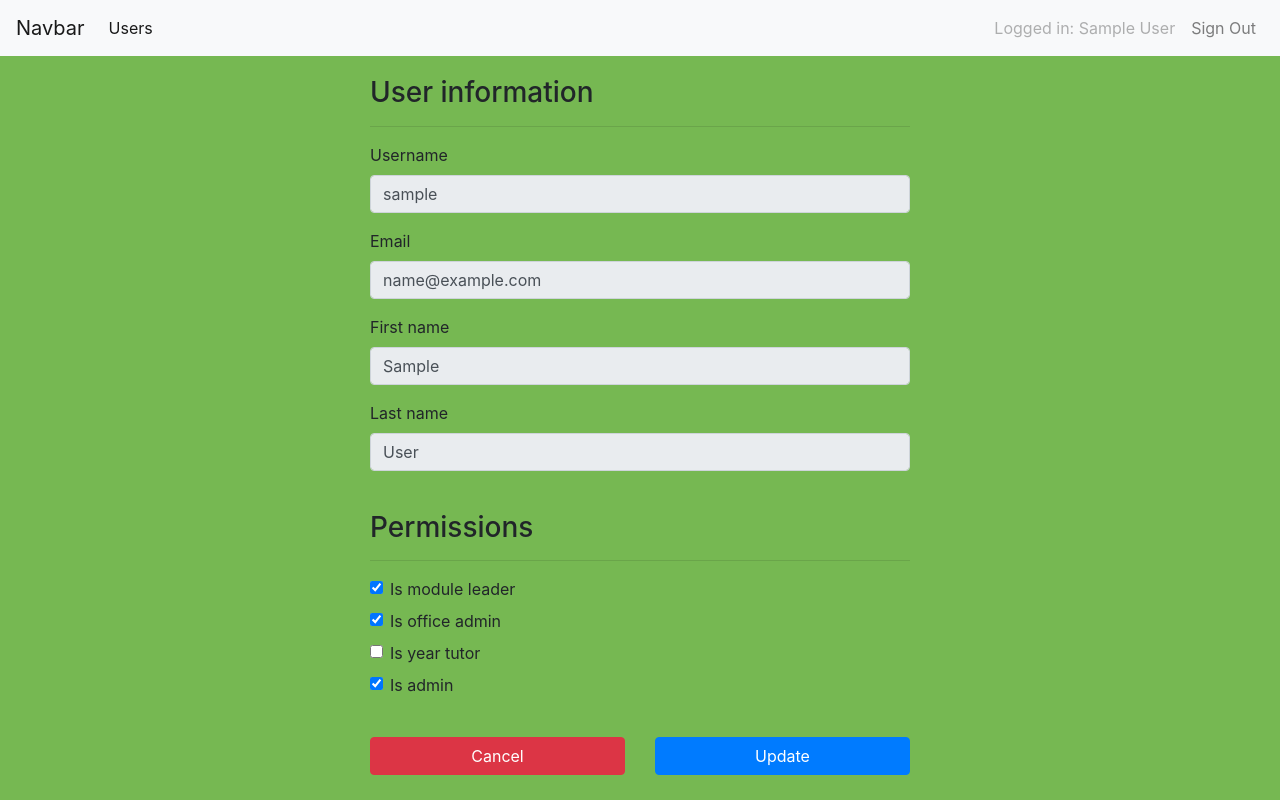
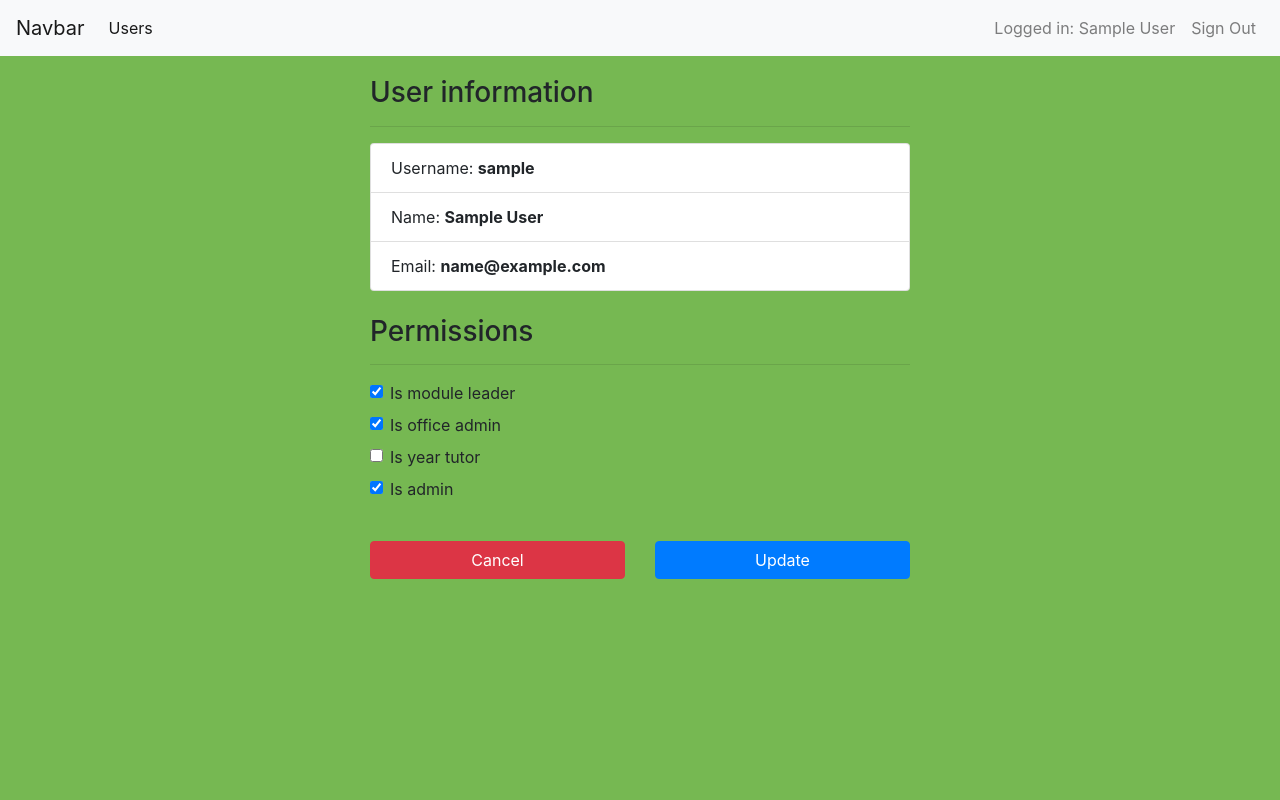
Before and after one commit to Ryan95Z/Module-Review-Change-Management, a Django app: a page that uses core/templates/core/main.html in a window 1280 px wide. Run offline with Django 3.2, Linux system fonts and the light colour scheme; tables that the repository leaves empty hold one stand-in row (values such as "Sample post"); some libraries are stand-ins or nearby versions.

Commit message:
updated gui for admin user form and started work on allowing users to change thier password. Needs more refinement to changing user's password

```diff
--- a/core/forms/user.py
+++ b/core/forms/user.py
@@ -3,26 +3,12 @@ from django.forms.widgets import TextInput, CheckboxInput
 from core.models import User
 
 
-class AdminUserForm(forms.ModelForm):
+class UserPermissionsForm(forms.ModelForm):
     """
     Custom user form based on the User model
     """
     # attributes
-    text_attr = {'class': 'form-control', 'readonly': True}
     checkbox_attr = {'class': 'form-check-input'}
-
-    # form fields
-    username = forms.CharField(max_length=100, widget=TextInput(
-        attrs=text_attr))
-
-    email = forms.EmailField(max_length=100, widget=TextInput(
-        attrs=text_attr))
-
-    first_name = forms.CharField(max_length=100, widget=TextInput(
-        attrs=text_attr))
-
-    last_name = forms.CharField(max_length=100, widget=TextInput(
-        attrs=text_attr))
 
     is_module_leader = forms.BooleanField(required=False, widget=CheckboxInput(
         attrs=checkbox_attr))
@@ -38,6 +24,27 @@ class AdminUserForm(forms.ModelForm):
 
     class Meta:
         model = User
-        fields = ('username', 'email', 'first_name', 'last_name',
-                  'is_module_leader', 'is_office_admin', 'is_year_tutor',
+        fields = ('is_module_leader', 'is_office_admin', 'is_year_tutor',
                   'is_admin')
+
+
+class UserForm(forms.ModelForm):
+    input_attrs = {'class': 'form-control'}
+    username = forms.CharField(required=True, max_length=40,
+                               widget=TextInput(attrs=input_attrs))
+
+    email = forms.CharField(required=True, max_length=255,
+                            widget=TextInput(attrs=input_attrs))
+
+    password = forms.CharField(required=True, max_length=255,
+                               widget=TextInput(attrs=input_attrs))
+
+    first_name = forms.CharField(required=True, max_length=255,
+                                 widget=TextInput(attrs=input_attrs))
+
+    last_name = forms.CharField(required=True, max_length=255,
+                                widget=TextInput(attrs=input_attrs))
+
+    class Meta:
+        model = User
+        fields = ('username', 'password', 'first_name', 'last_name', 'email')
--- a/core/templates/core/main.html
+++ b/core/templates/core/main.html
@@ -16,7 +16,7 @@
   		<div class="collapse navbar-collapse">
   			<ul class="navbar-nav ml-auto">
   				<li class="nav-item">
-  					<a class="nav-link disabled" href="#">Logged in: {{ user.get_full_name }}</a>
+  					<a class="nav-link" href="{% url 'user_profile' user.username %}">Logged in: {{ user.get_full_name }}</a>
   				<li class="nav-item">
   					<a class="nav-link" href="{% url 'logout' %}">Sign Out</a>
   				</li>
--- a/core/templates/core/user_update_form.html
+++ b/core/templates/core/user_update_form.html
@@ -6,22 +6,11 @@
 			<form action="{% url 'edit_user' user.pk %}" method="POST">
 				{% csrf_token %}
 				<h3>User information</h3><hr>
-				<div class="form-group">
-					<label class="{{ form.username.name }}">{{ form.username.label }}</label>
-					{{ form.username }}
-				</div>
-				<div class="form-group">
-					<label class="{{ form.email.name }}">{{ form.email.label }}</label>
-					{{ form.email }}
-				</div>
-				<div class="form-group">
-					<label class="{{ form.first_name.name }}">{{ form.first_name.label }}</label>
-					{{ form.first_name }}
-				</div>
-				<div class="form-group">
-					<label class="{{ form.last_name.name }}">{{ form.last_name.label }}</label>
-					{{ form.last_name }}
-				</div>
+				<ul class="list-group">
+				  <li class="list-group-item">Username: <b>{{ user.username }}</b></li>
+				  <li class="list-group-item">Name: <b>{{ user.get_full_name }}</b></li>
+				  <li class="list-group-item">Email: <b>{{ user.email }}</b></li>
+				</ul>
 
 				<br><h3>Permissions</h3><hr>
 				<div class="form-check">
--- /dev/null
+++ b/core/templates/core/user_update_profile_form.html
@@ -0,0 +1,5 @@
+{% extends 'core/main.html' %}
+
+{% block main %}
+	{{ form }}
+{% endblock %}
--- a/core/urls.py
+++ b/core/urls.py
@@ -6,5 +6,6 @@ urlpatterns = [
     url(r'^logout/', LogoutView.as_view(), name='logout'),
     url(r'^all/$', UserListView.as_view(), name='all_users'),
     url(r'^all/edit/(?P<pk>[0-9]+)/$',
-        AdminUpdateUserPermissions.as_view(), name='edit_user')
+        AdminUpdateUserPermissions.as_view(), name='edit_user'),
+    url(r'^user/profile/(?P<slug>[\w.@+-]+)/$', UserProfileView.as_view(), name='user_profile')
 ]
--- a/core/views/user_views.py
+++ b/core/views/user_views.py
@@ -7,7 +7,7 @@ from django.shortcuts import render, redirect, get_object_or_404
 from django.core.urlresolvers import reverse_lazy
 
 from .mixins import (AdminTestMixin, LoggedInTestMixin)
-from core.forms import LoginForm, AdminUserForm
+from core.forms import LoginForm, UserPermissionsForm, UserForm
 from core.models import User
 
 
@@ -78,13 +78,24 @@ class UserListView(AdminTestMixin, ListView):
         return context
 
 
+class UserProfileView(UpdateView):
+    model = User
+    slug_field = 'username'
+    form_class = UserForm
+    template_name_suffix = '_update_profile_form'
+
+    def get_context_data(self, **kwargs):
+        context = super(UserProfileView, self).get_context_data(**kwargs)
+        return context
+
+
 class AdminUpdateUserPermissions(UpdateView):
     """
     Update view for allowing users to be updated
     """
     model = User
     template_name_suffix = '_update_form'
-    form_class = AdminUserForm
+    form_class = UserPermissionsForm
 
     def get_context_data(self, **kwargs):
         context = super(
```
